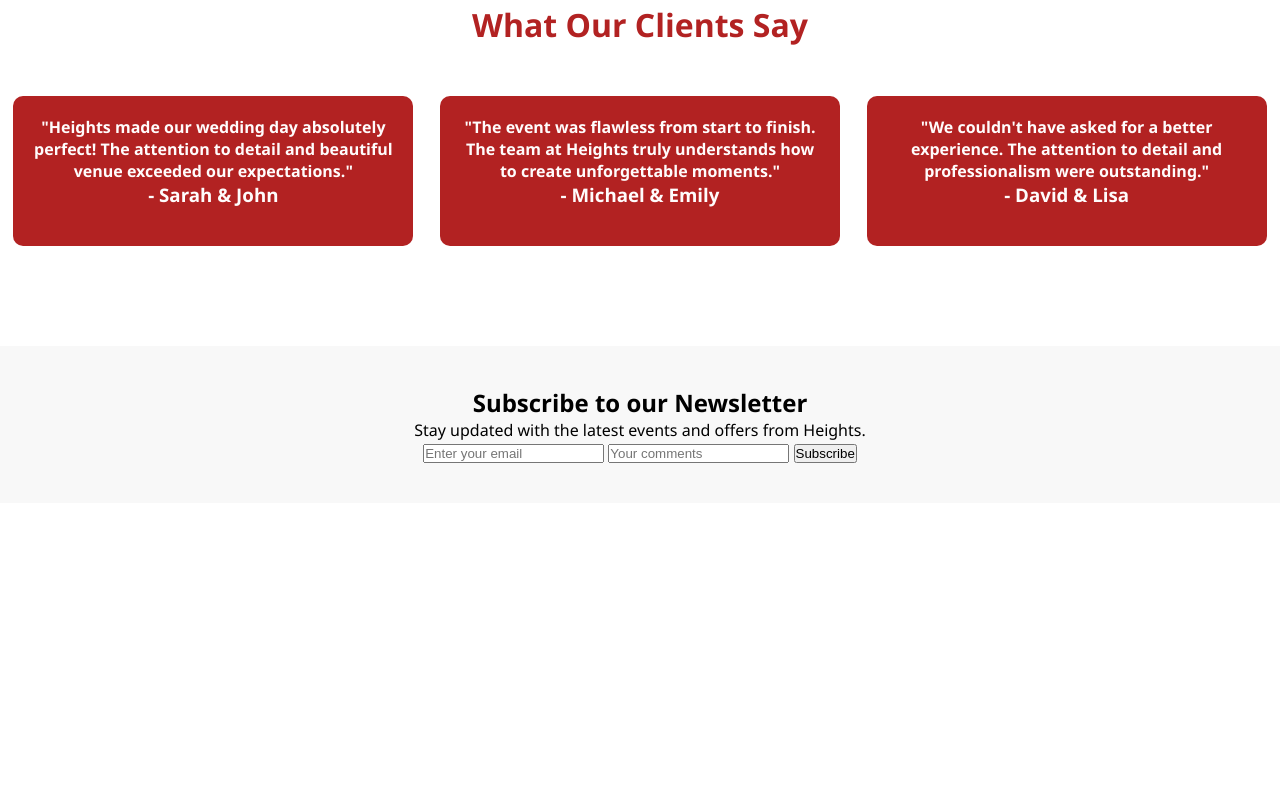
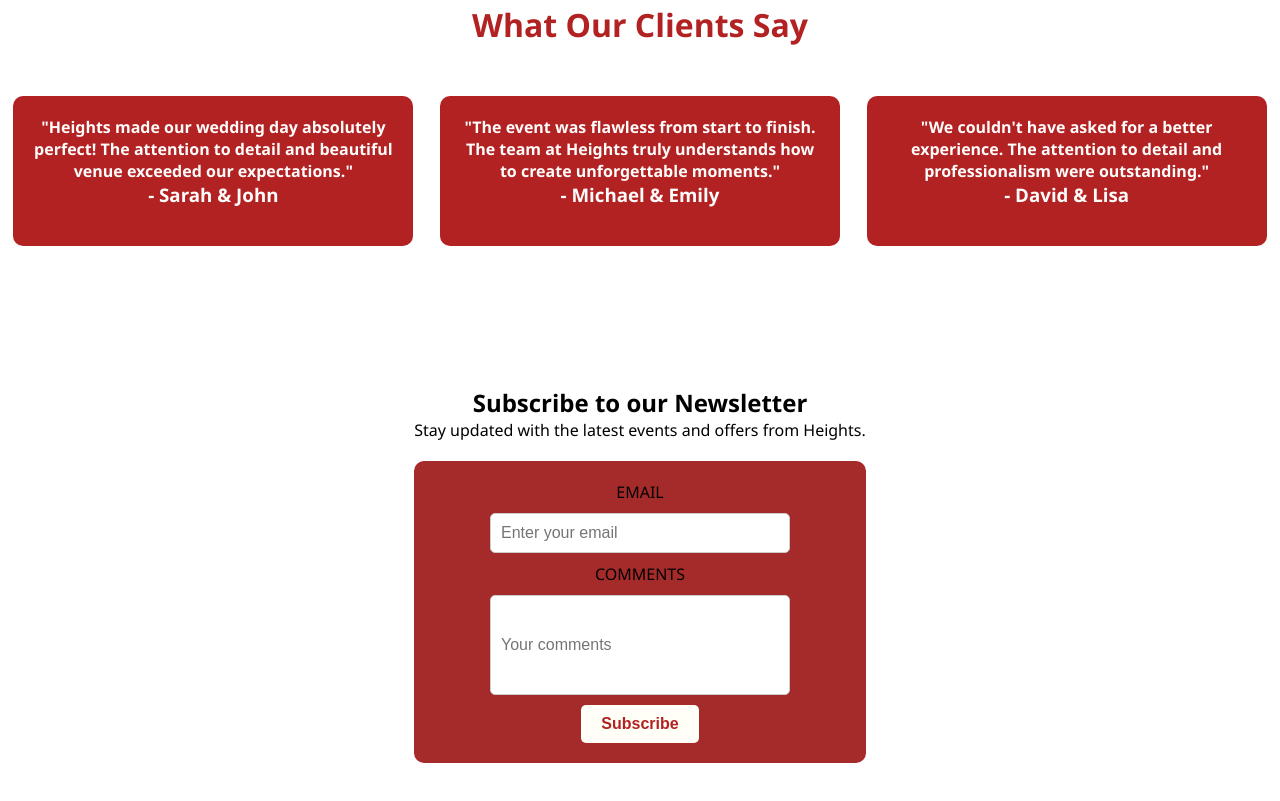
Before and after one commit to Emmet1972/heights, a plain HTML site: page index.html in a window 1280 px wide. Shown: the part 1330-2131 px from the top of the page. Before the commit the page ends 1833 px from the top, so only its background shows below. Drawn offline with Linux system fonts and the light colour scheme.

Commit message:
progress

```diff
--- a/index.html
+++ b/index.html
@@ -67,7 +67,9 @@
             <h2 class="newsh2">Subscribe to our Newsletter</h2>
             <p class="newsp">Stay updated with the latest events and offers from Heights.</p>
             <form class="newsform" action="mailto:lordofficial1972@gmail.com" method="post" enctype="text/plain">
+                <p>EMAIL</p>
                 <input type="email" placeholder="Enter your email" class="newsemail" required>
+                <P>COMMENTS</P>
                 <input type="comment" placeholder="Your comments" class="newscomment">
                 <button type="submit" class="newssubmit">Subscribe</button>
             </form>
--- a/styles.css
+++ b/styles.css
@@ -156,9 +156,60 @@
 .newsletter{
     display: grid;
     justify-content: center;
-    background-color: rgb(248, 248, 248);
+    background-color: white;
     padding: 40px;
     text-align: center;
     color: rgb(0, 0, 0);
     font-family: 'Segoe UI', Tahoma, Geneva, Verdana, sans-serif;
 }
+
+.newsform{
+    margin-top: 20px;
+    display: flex;
+    flex-direction: column;
+    align-items: center;
+    justify-content: center;
+    gap: 10px;
+    background-color: brown;
+    padding: 20px;
+    border-radius: 10px;
+}
+
+.newsemail{
+    padding: 10px;
+    width: 300px;
+    font-size: 16px;
+    border: 1px solid #ccc;
+    border-radius: 5px;
+    background-color: #fff;
+    color: #333;
+    transition: border-color 0.3s ease;
+}
+
+.newscomment{
+    padding: 10px;
+    width: 300px;
+    height: 100px;
+    font-size: 16px;
+    border: 1px solid #ccc;
+    border-radius: 5px;
+    background-color: #fff;
+    color: #333;
+    transition: border-color 0.3s ease;
+}
+
+.newssubmit{
+    padding: 10px 20px;
+    font-size: 16px;
+    font-weight: bold;
+    color: firebrick;
+    background-color: rgb(255, 255, 248);
+    border: none;
+    border-radius: 5px;
+    cursor: pointer;
+}
+
+.newssubmit:hover{
+    background-color: rgb(240, 218, 24);
+    transition: 0.3s;
+}
```
